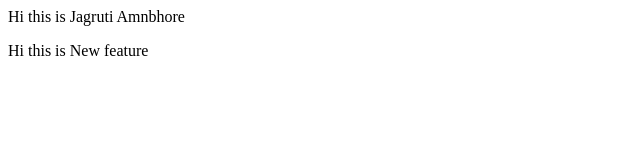
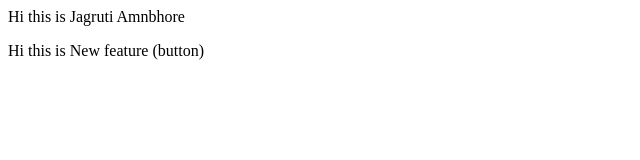
Before and after one commit to Jagruti-31/localRepo, a plain HTML site: page index.html in a window 1280 px wide. Shown: the full height of the page, 0-640 px from the left. Drawn offline with Linux system fonts and the light colour scheme.

```diff
--- a/index.html
+++ b/index.html
@@ -1,2 +1,2 @@
 <p>Hi this is Jagruti Amnbhore</p>
-<p>Hi this is New feature</p>
+<p>Hi this is New feature (button)</p>
```
